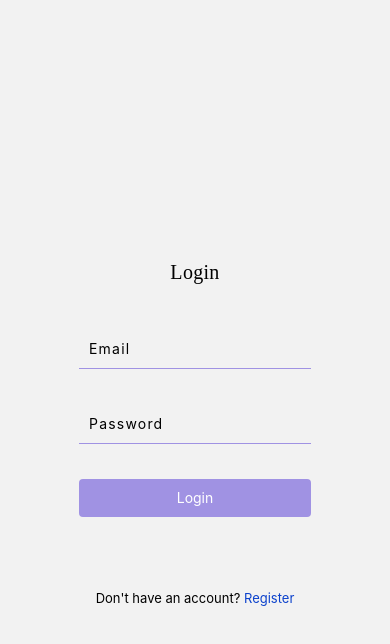
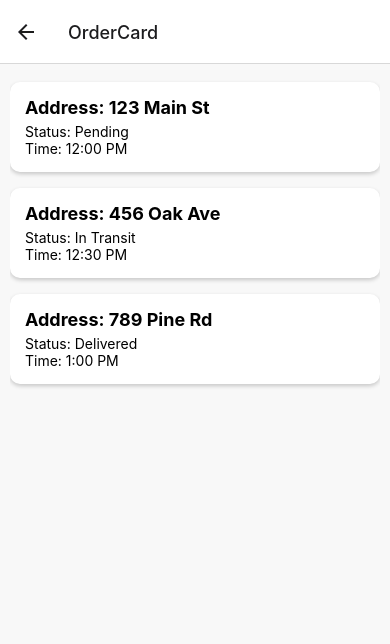
Before and after one commit to githubusefull/To_Livery, a React Native app: screen /OrderCard in a window 390 px wide. Shown: the top 644 px of the page. Built offline with nearby package versions, Linux system fonts and the light colour scheme.

Commit message:
dispaly orders

```diff
--- a/App.tsx
+++ b/App.tsx
@@ -3,8 +3,8 @@ import Loading from './src/components/pages/Loading/Loading';
 import { NavigationContainer } from '@react-navigation/native';
 import { createNativeStackNavigator } from '@react-navigation/native-stack';
 import Login from './src/components/pages/Forms/Login/Login';
-import Signup from './src/components/pages/Forms/Register/Register';
 import RegisterPage from './src/components/pages/Forms/Register/Register';
+import OrderCard from './src/components/pages/Cards/OrderCard';
 
 
 const Stack = createNativeStackNavigator();
@@ -34,6 +34,7 @@ export default function App() {
       <Stack.Screen  name="Login" component={Login} options={{ headerShown: false }}/>
 
       <Stack.Screen  name="Register" component={RegisterPage} options={{ headerShown: false }}/>
+      <Stack.Screen name="OrderCard" component={OrderCard} />
 
       </Stack.Navigator>
     </NavigationContainer>
--- /dev/null
+++ b/src/components/pages/Cards/OrderCard.tsx
@@ -0,0 +1,38 @@
+import React from 'react';
+import { View, FlatList, StyleSheet } from 'react-native';
+import OrderTosee from './OrderTosee';
+
+// Type for each order
+interface Order {
+  id: string;
+  address: string;
+  status: string;
+  time: string;
+}
+
+// Sample order data
+const orderData: Order[] = [
+  { id: '1', address: '123 Main St', status: 'Pending', time: '12:00 PM' },
+  { id: '2', address: '456 Oak Ave', status: 'In Transit', time: '12:30 PM' },
+  { id: '3', address: '789 Pine Rd', status: 'Delivered', time: '1:00 PM' },
+];
+
+export default function OrderCard() {
+  return (
+    <View style={styles.container}>
+      <FlatList
+        data={orderData}
+        keyExtractor={(item) => item.id}
+        renderItem={({ item }) => <OrderTosee order={item} />}
+      />
+    </View>
+  );
+}
+
+const styles = StyleSheet.create({
+  container: {
+    flex: 1,
+    padding: 10,
+    backgroundColor: '#f8f8f8',
+  },
+});
--- /dev/null
+++ b/src/components/pages/Cards/OrderTosee.tsx
@@ -0,0 +1,41 @@
+import React from 'react';
+import {  Text, StyleSheet, TouchableOpacity } from 'react-native';
+
+// Type for order prop
+interface OrderCardProps {
+  order: {
+    id: string;
+    address: string;
+    status: string;
+    time: string;
+  };
+}
+
+export default function OrderTosee({ order }: OrderCardProps) {
+  return (
+    <TouchableOpacity style={styles.card}>
+      <Text style={styles.title}>Address: {order.address}</Text>
+      <Text>Status: {order.status}</Text>
+      <Text>Time: {order.time}</Text>
+    </TouchableOpacity>
+  );
+}
+
+const styles = StyleSheet.create({
+  card: {
+    backgroundColor: '#fff',
+    padding: 15,
+    marginVertical: 8,
+    borderRadius: 10,
+    shadowColor: '#000',
+    shadowOffset: { width: 0, height: 2 },
+    shadowOpacity: 0.2,
+    shadowRadius: 4,
+    elevation: 3,
+  },
+  title: {
+    fontSize: 18,
+    fontWeight: 'bold',
+    marginBottom: 5,
+  },
+});
--- a/src/components/pages/Forms/Login/Login.tsx
+++ b/src/components/pages/Forms/Login/Login.tsx
@@ -20,6 +20,11 @@ const LoginPage = ({ navigation }: { navigation: any }) => {
   const handleCreateAccount = () => {
     // Navigate to the registration screen
     navigation.navigate("Register"); // Assuming you have a Register screen
+  };
+
+  const hanldeCards  = () => {
+    // Navigate to the registration screen
+    navigation.navigate("OrderCard"); // Assuming you have a Register screen
   };
 
   return (
@@ -51,7 +56,16 @@ const LoginPage = ({ navigation }: { navigation: any }) => {
             <Pressable onPress={handleCreateAccount}>
               <Text style={styles.linkStyle}>Register</Text>
             </Pressable>
+
+
           </Text>
+
+          <View style={styles.footer}>
+
+<Pressable onPress={hanldeCards}>
+  <Text style={styles.linkStyle}>Cards</Text>
+</Pressable>
+</View>
         </View>
       </View>
     </SafeAreaView>
```
